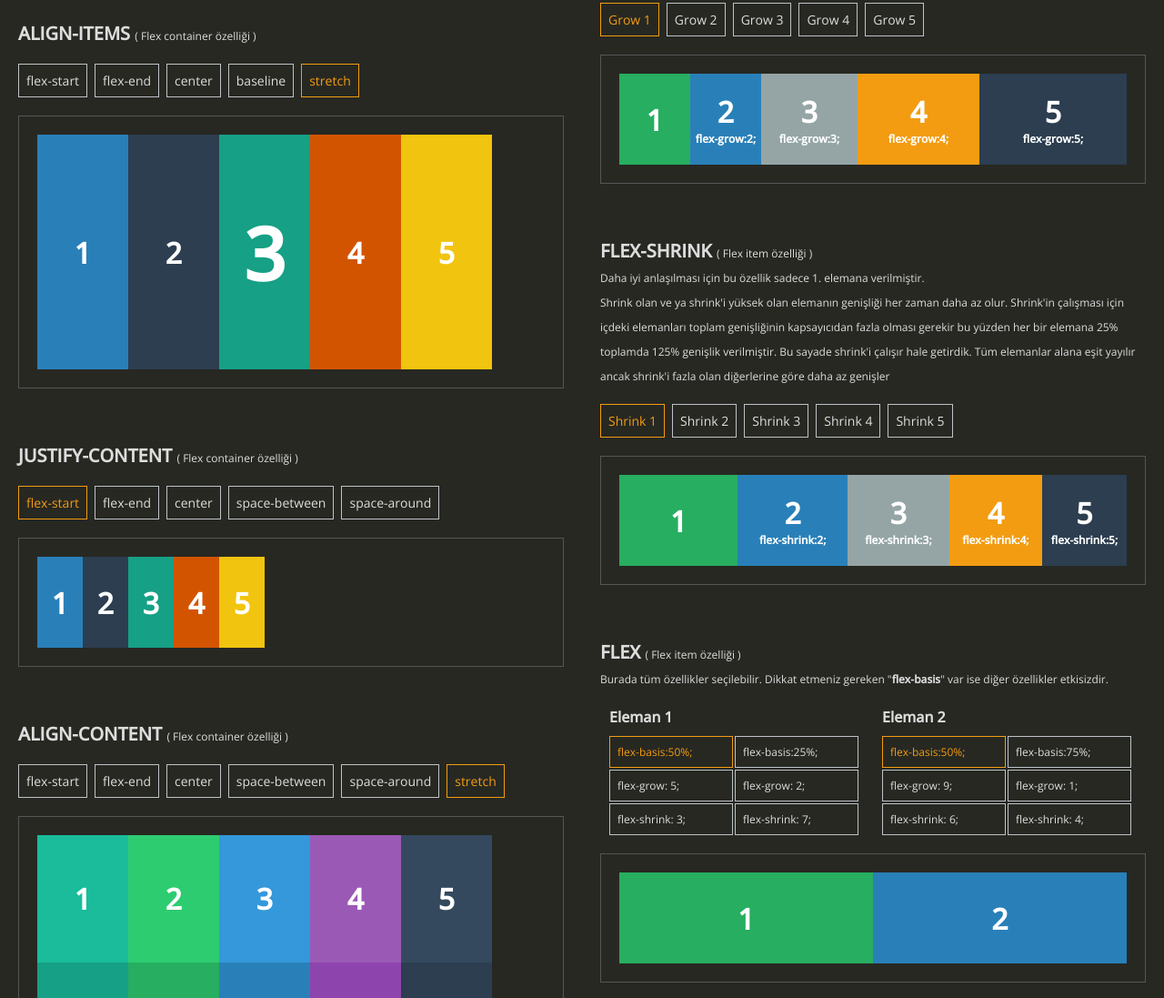
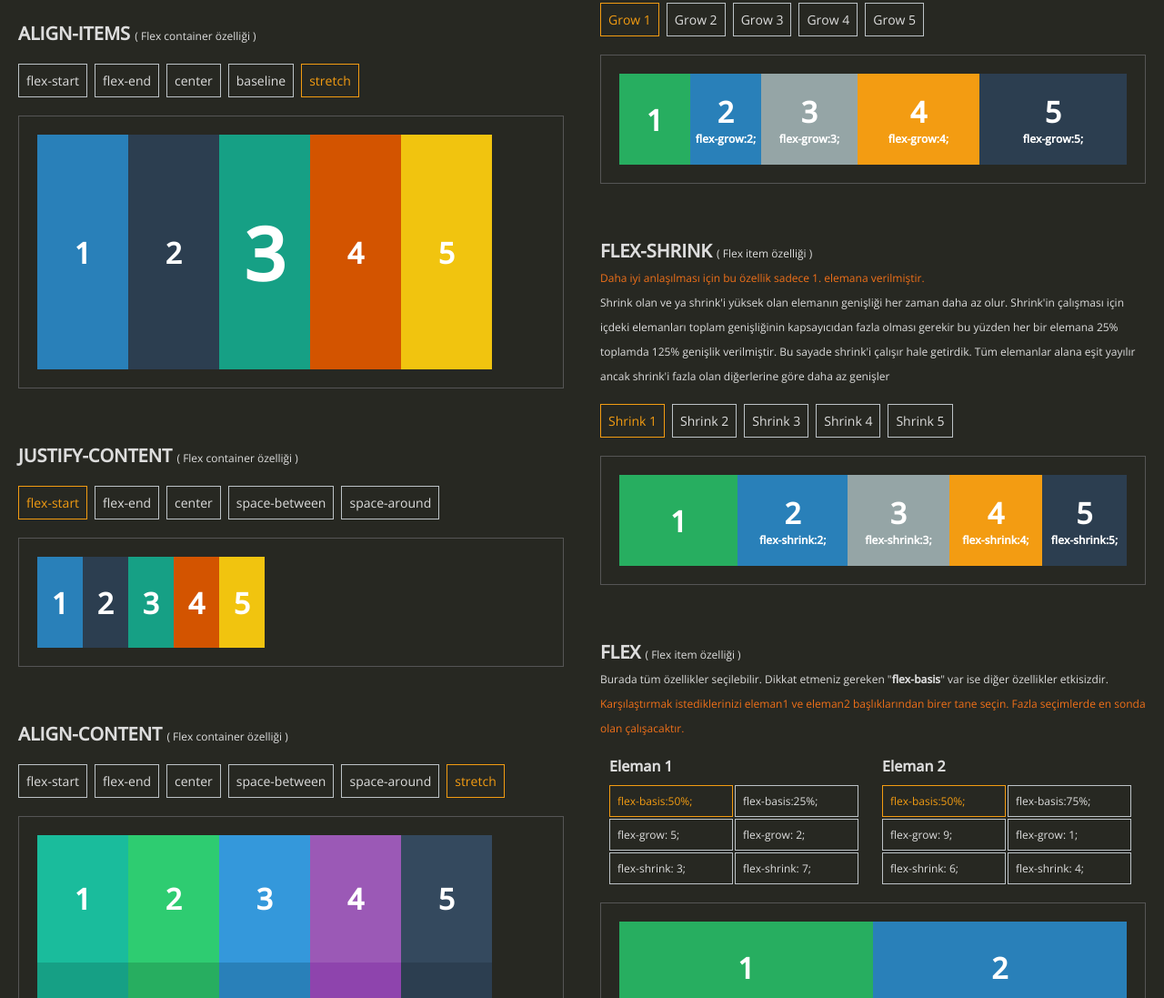
Before and after one commit to imyilmaz/flexbox-tips, a plain HTML site: page index.html in a window 1280 px wide. Shown: the part 694-1791 px from the top of the page at 91% size. Drawn offline with nearby package versions, Linux system fonts and the light colour scheme.

Commit message:
yorum düzenlemeleri.

```diff
--- a/index.html
+++ b/index.html
@@ -363,7 +363,7 @@
                     </div><!-- flex-grow -->
                     <div class="flex-shrink">
                         <h2>FLEX-SHRINK <span> ( Flex item özelliği )</span></h2>
-                        <h2><span>Daha iyi anlaşılması için bu özellik sadece 1. elemana verilmiştir.</span></h2>
+                        <h2><span class="alert">Daha iyi anlaşılması için bu özellik sadece 1. elemana verilmiştir.</span></h2>
                         <h2><span>Shrink olan ve ya shrink'i yüksek olan elemanın genişliği her zaman daha az olur. Shrink'in çalışması için içdeki elemanları toplam genişliğinin kapsayıcıdan fazla olması gerekir bu yüzden her bir elemana 25% toplamda 125% genişlik verilmiştir. Bu sayade shrink'i çalışır hale getirdik. Tüm elemanlar alana eşit yayılır ancak shrink'i fazla olan diğerlerine göre daha az genişler</span></h2>
                         <div class="flex-content">
                             <input type="radio" checked class="flex-shrink-1" id="flex-shrink-1" name="flex-shrink-content">
@@ -408,6 +408,7 @@
                     <div class="flex">
                         <h2>FLEX <span> ( Flex item özelliği )</span></h2>
                         <h2><span>Burada tüm özellikler seçilebilir. Dikkat etmeniz gereken "<b>flex-basis</b>" var ise diğer özellikler etkisizdir.</span></h2>
+                        <h2><span class="alert">Karşılaştırmak istediklerinizi eleman1 ve eleman2 başlıklarından birer tane seçin. Fazla seçimlerde en sonda olan çalışacaktır.</span></h2>
                         <div class="flex-content">
                             <input type="checkbox" checked class="flex-1" id="flex-1">
                             <input type="checkbox" class="flex-2" id="flex-2">
```
